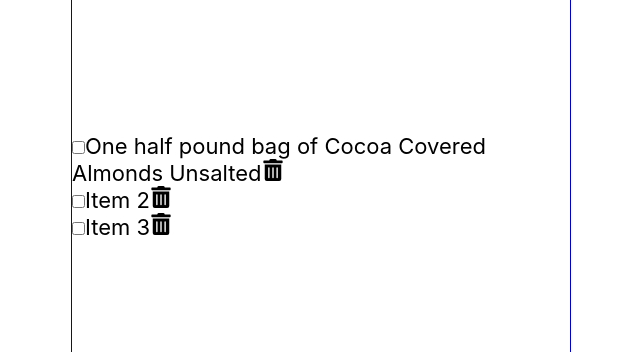
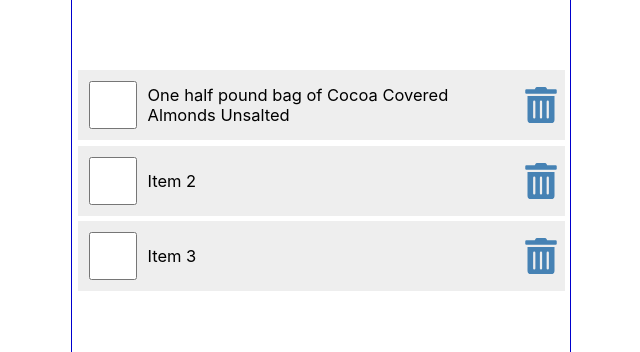
Before and after one commit to DDeShon/react-tutorial-01, a React (Create React App) app: page / in a window 1280 px wide. Shown: the part 241-593 px from the top of the page, without its empty margins (319-959 px from the left). Built offline with nearby package versions, Linux system fonts and the light colour scheme.

Commit message:
learning React JS Lists and Keys

```diff
--- a/src/index.css
+++ b/src/index.css
@@ -58,6 +58,65 @@
   place-content: center;
 }
 
+ul {
+  width: 100%;
+  list-style: none;
+  padding: 0 0.25rem 0.25rem;
+}
+
+ul li::before {
+  content: "\200B";
+}
+
+.item {
+  display: flex;
+  justify-content: flex-start;
+  align-items: center;
+  padding: 0.5rem 0 0.5rem 0.5rem;
+  margin: 0.25rem 0;
+  background-color: #eee;
+}
+
+.item:first-child {
+  margin: 0;
+}
+
+.item input[type="checkbox"] {
+  text-align: center;
+  width: 2.5rem;
+  width: 48px;
+  min-width: 48px;
+  height: 2.5rem;
+  height: 48px;
+  min-height: 48px;
+  cursor: pointer;
+  margin-right: 0.5rem;
+}
+
+.item input[type="checkbox"]:focus + label {
+  text-decoration: underline;
+}
+
+.item > label {
+  font-size: 0.75rem;
+  flex-grow: 1;
+}
+
+.item svg {
+  width: 48px;
+  min-width: 48px;
+  height: 36px;
+  font-size: 1rem;
+  color: steelblue;
+  cursor: pointer;
+}
+
+.item svg:focus,
+.item svg:hover {
+  color: red;
+  outline: none;
+}
+
 code {
   font-family: source-code-pro, Menlo, Monaco, Consolas, "Courier New",
     monospace;
```
